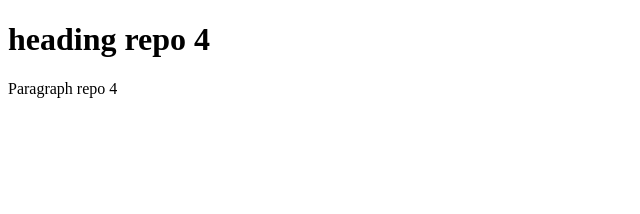
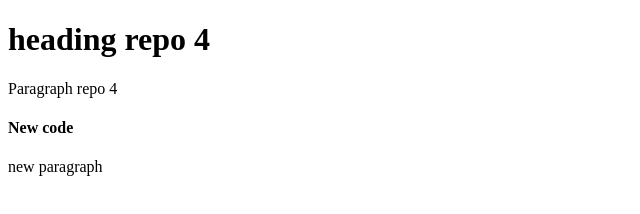
Before and after one commit to RifatRoni/my-repo-4, a plain HTML site: page index.html in a window 1280 px wide. Shown: the whole page, without its empty margins (0-640 px from the left). Drawn offline with Linux system fonts and the light colour scheme.

Commit message:
added headeer and paragraph

```diff
--- a/index.html
+++ b/index.html
@@ -9,5 +9,7 @@
 <body>
     <h1>heading repo 4</h1>
     <p>Paragraph repo 4</p>
+    <h4>New code</h4>
+    <p>new paragraph</p>
 </body>
 </html>
```
